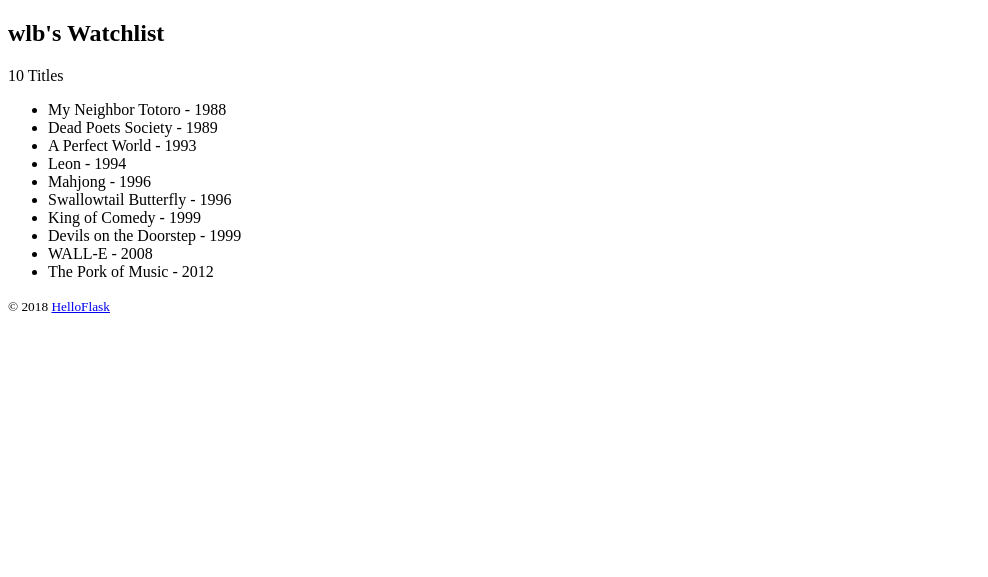
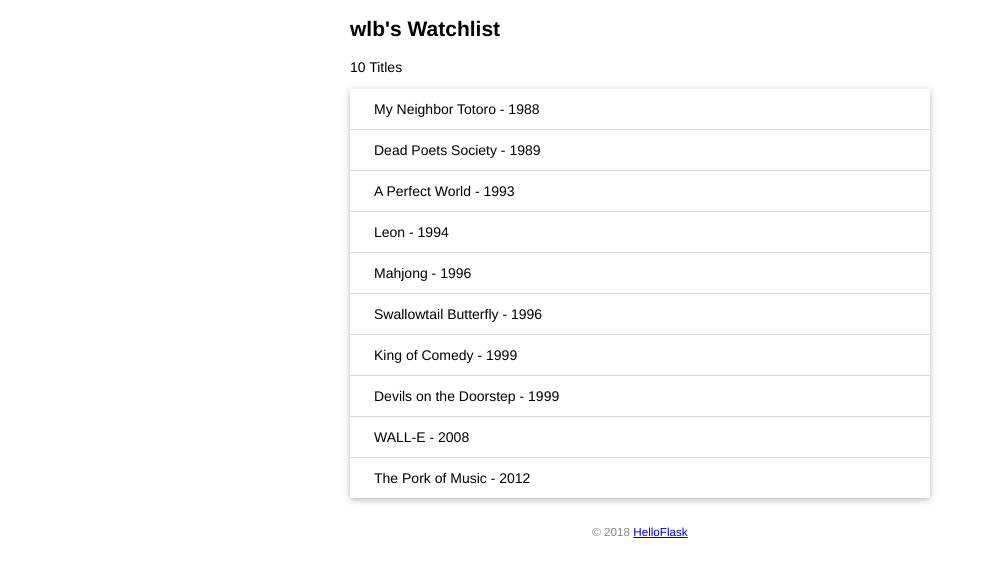
Before and after one commit to vllbc/flask_learn, a Flask app: page / in a window 1280 px wide. Shown: the top 577 px of the page, without its empty margins (0-988 px from the left). Run offline with Flask 2, Linux system fonts and the light colour scheme.

Commit message:
add static

```diff
--- /dev/null
+++ b/static/css/style.css
@@ -0,0 +1,48 @@
+/* 页面整体 */
+body {
+    margin: auto;
+    max-width: 580px;
+    font-size: 14px;
+    font-family: Helvetica, Arial, sans-serif;
+}
+
+/* 页脚 */
+footer {
+    color: #888;
+    margin-top: 15px;
+    text-align: center;
+    padding: 10px;
+}
+
+/* 头像 */
+.avatar {
+    width: 40px;
+}
+
+/* 电影列表 */
+.movie-list {
+    list-style-type: none;
+    padding: 0;
+    margin-bottom: 10px;
+    box-shadow: 0 2px 5px 0 rgba(0, 0, 0, 0.16), 0 2px 10px 0 rgba(0, 0, 0, 0.12);
+}
+
+.movie-list li {
+    padding: 12px 24px;
+    border-bottom: 1px solid #ddd;
+}
+
+.movie-list li:last-child {
+    border-bottom:none;
+}
+
+.movie-list li:hover {
+    background-color: #f8f9fa;
+}
+
+/* 龙猫图片 */
+.totoro {
+    display: block;
+    margin: 0 auto;
+    height: 100px;
+}
--- a/templates/index.html
+++ b/templates/index.html
@@ -2,13 +2,15 @@
 <html lang="en">
 <head>
     <meta charset="utf-8">
+    <link rel="icon" href="{{url_for('static',filename='favicon.ico')}}">
+    <link rel="stylesheet" href="{{url_for('static',filename='css/style.css')}}">
     <title>{{ name }}'s Watchlist</title>
 </head>
 <body>
     <h2>{{ name }}'s Watchlist</h2>
     {# 使用 length 过滤器获取 movies 变量的长度 #}
     <p>{{ movies|length }} Titles</p>
-    <ul>
+    <ul class="movie-list">
         {% for movie in movies %}  {# 迭代 movies 变量 #}
         <li>{{ movie.title }} - {{ movie.year }}</li>  {# 等同于 movie['title'] #}
         {% endfor %}  {# 使用 endfor 标签结束 for 语句 #}
```
Also changed, not shown: static/favicon.ico (added).
